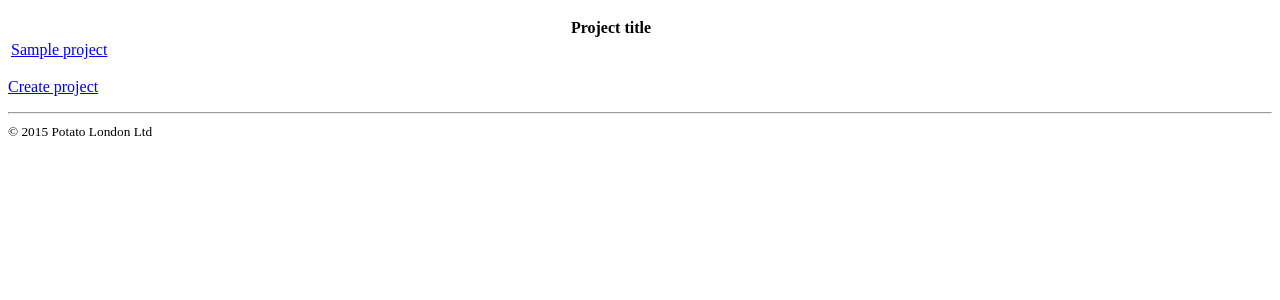
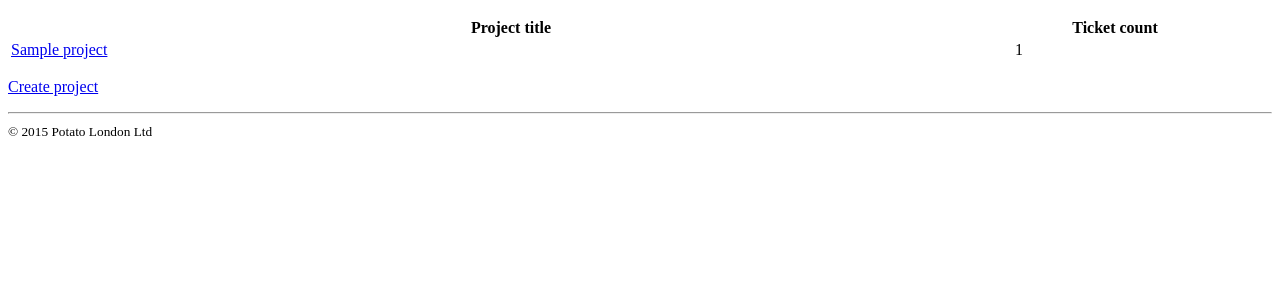
Before and after one commit to martinsberents/potato-assignment, a Django app: template tracker/templates/site/project_list.html in a window 1280 px wide. Shown: the part 171-471 px from the top of the page. Run offline with Django 3.2, Linux system fonts and the light colour scheme; the template is opened without the code that fills it: most values are stand-ins (such as "Sample title", 1, 10 or a date in 2020); some libraries are stand-ins or nearby versions.

Commit message:
Show ticket count in project list page

```diff
--- a/tracker/site/models.py
+++ b/tracker/site/models.py
@@ -12,6 +12,9 @@ class Project(TimeStampedModel):
     def __str__(self):
         return self.title
 
+    def ticket_count(self):
+        return self.tickets.count()
+
 
 class Ticket(TimeStampedModel):
     title = models.CharField(max_length=200)
--- a/tracker/templates/site/project_list.html
+++ b/tracker/templates/site/project_list.html
@@ -6,7 +6,8 @@
 		<table>
 			<thead>
 				<tr>
-					<th width="1200">Project title</th>
+					<th width="1000">Project title</th>
+					<th width="200">Ticket count</th>
 					<th></th>
 				</tr>
 			</thead>
@@ -16,6 +17,7 @@
 					<td>
 						<a href="{% url "project-detail" project_id=project.pk %}">{{ project.title }}</a>
 					</td>
+					<td>{{ project.ticket_count }}</td>
 					<td>
 						<a href="{% url "project-update" project_id=project.pk %}">
 							<i class="fi-pencil"></i>
```
